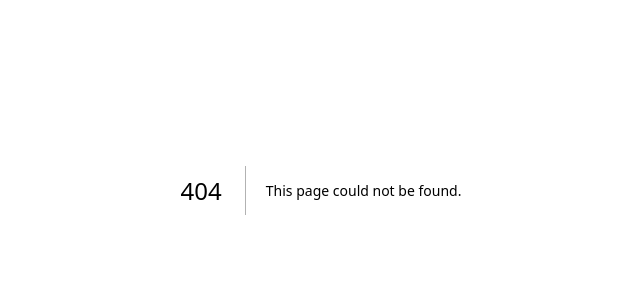
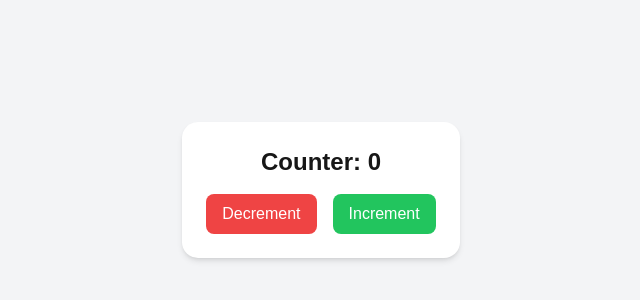
Before and after one commit to HumayunKabirSobuj/Fundamentals-of-Next.JS, a Next.js app: page /counter in a window 1280 px wide. Before the commit this address had no page. Shown: the part 210-510 px from the top of the page, without its empty margins (319-959 px from the left). Built offline with nearby package versions, Linux system fonts and the light colour scheme.

Commit message:
learn server component and client component

```diff
--- /dev/null
+++ b/src/app/counter/page.js
@@ -0,0 +1,12 @@
+import Counter from "@/components/Counter";
+
+const CounterPage = () => {
+  console.log("Hello Form Counter");
+  return (
+    <div>
+      <Counter />
+    </div>
+  );
+};
+
+export default CounterPage;
--- /dev/null
+++ b/src/components/Counter.jsx
@@ -0,0 +1,31 @@
+"use client";
+import { useState } from "react";
+
+const Counter = () => {
+//   console.log("Hello Form Counter");
+  const [count, setCount] = useState(0);
+
+  return (
+    <div className="flex flex-col items-center justify-center h-screen bg-gray-100">
+      <div className="bg-white p-6 rounded-2xl shadow-md text-center">
+        <h1 className="text-2xl font-bold mb-4">Counter: {count}</h1>
+        <div className="flex space-x-4">
+          <button
+            onClick={() => setCount(count - 1)}
+            className="px-4 py-2 bg-red-500 text-white rounded-lg hover:bg-red-600"
+          >
+            Decrement
+          </button>
+          <button
+            onClick={() => setCount(count + 1)}
+            className="px-4 py-2 bg-green-500 text-white rounded-lg hover:bg-green-600"
+          >
+            Increment
+          </button>
+        </div>
+      </div>
+    </div>
+  );
+};
+
+export default Counter;
```
Also changed, not shown: src/app/page.js (+6 -5 lines).
